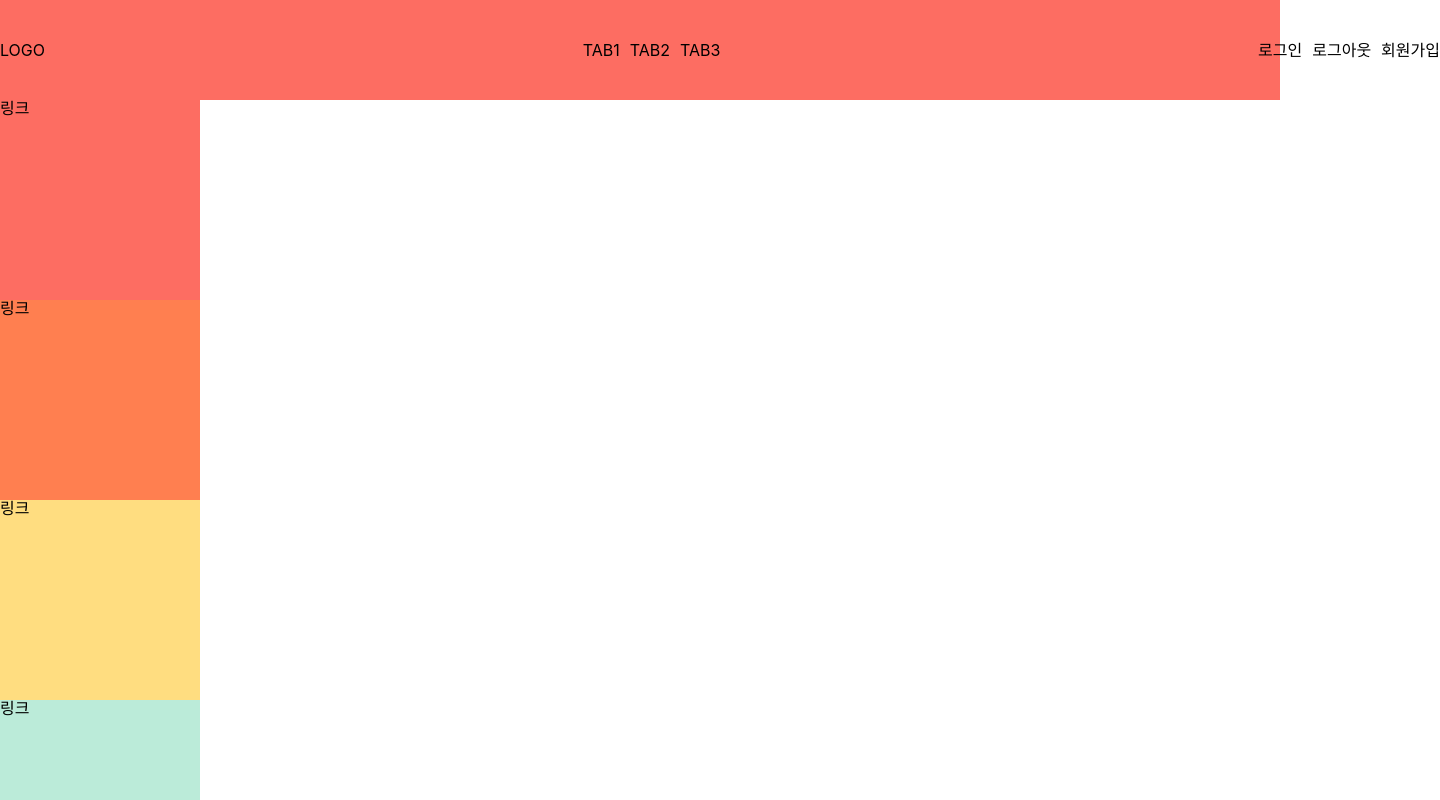
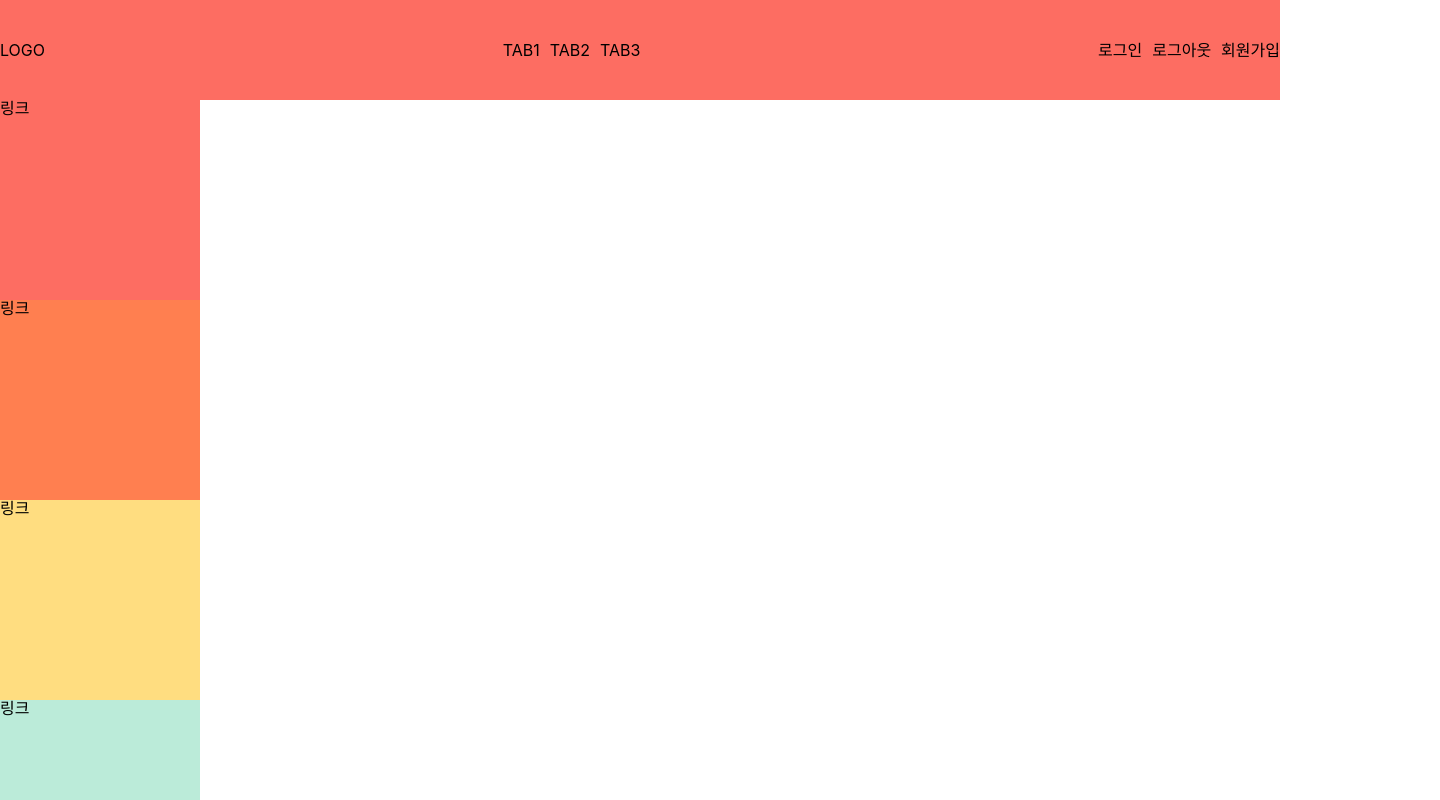
Before and after one commit to mahns1201/giuckhamo, a React (Create React App) app in the folder client/: page / in a window 1280 px wide. Shown: the top 800 px of the page, 1440 px wide, since content can reach past the window. Built offline with nearby package versions, Linux system fonts and the light colour scheme.

Commit message:
[refactor] variable; max-width

```diff
--- a/client/src/styles/app.scss
+++ b/client/src/styles/app.scss
@@ -22,7 +22,7 @@ code {
     top: 0;
 
     nav {
-      width: 1440px;
+      width: max-width;
       height: 100%;
       margin: 0 auto;
       display: flex;
@@ -43,6 +43,9 @@ code {
   }
 
   .contents {
+    width: max-width;
+    margin: 0 auto;
+
     min-height: calc(100vh - 500px);
 
     //temp
--- a/client/src/styles/common/_variables.scss
+++ b/client/src/styles/common/_variables.scss
@@ -1,3 +1,6 @@
+// layout
+$max-width: 1440px;
+
 // colors
 $color__primary: #fd6d62;
 $color__secondary: #ff7f50;
```
